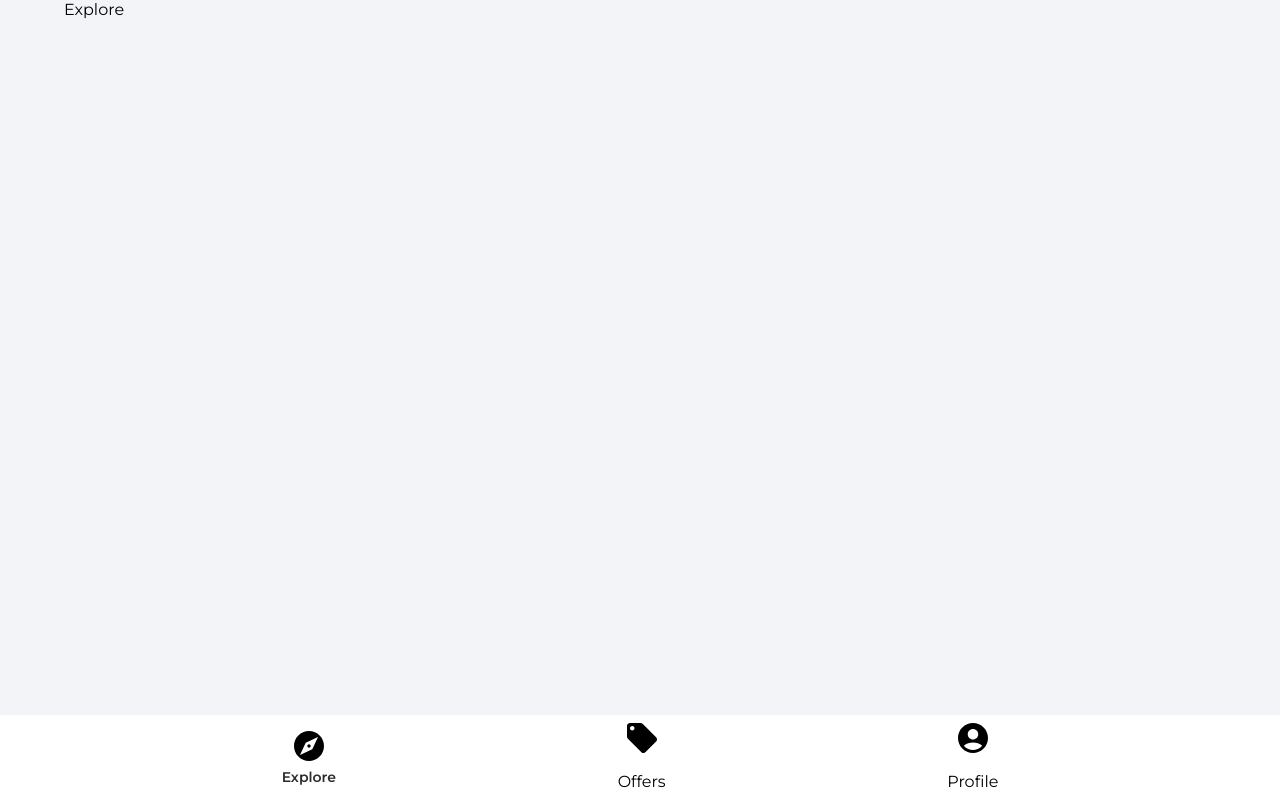
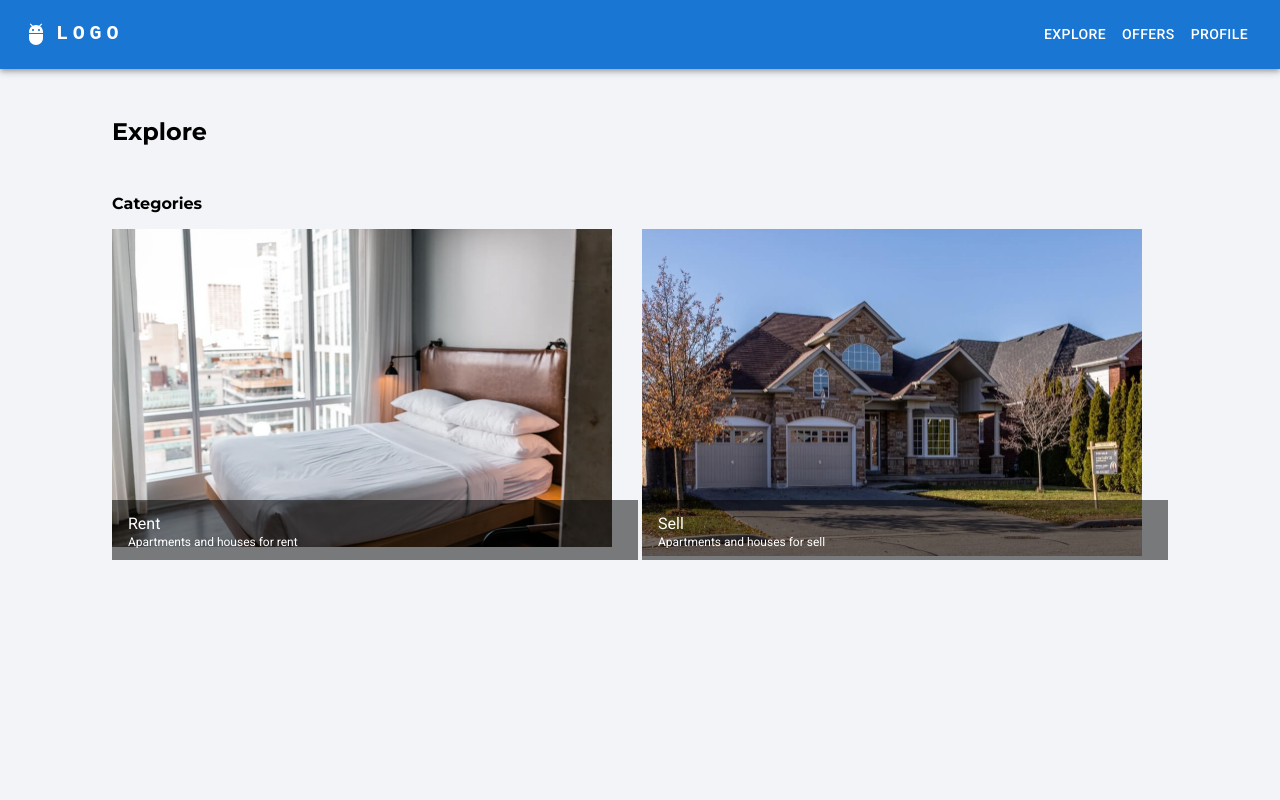
Before and after one commit to aquafinatrippy/360-market, a React (Create React App) app: page / in a window 1280 px wide. Built offline with nearby package versions, Linux system fonts and the light colour scheme; no server answers.

Commit message:
created desktop header and getting listing

```diff
--- a/src/App.jsx
+++ b/src/App.jsx
@@ -1,8 +1,9 @@
 import { BrowserRouter as Router, Route, Routes } from "react-router-dom";
-import { ToastContainer, toast } from "react-toastify";
+import { ToastContainer } from "react-toastify";
 import "react-toastify/dist/ReactToastify.css";
 import "./index.css";
 import "./styles/link.scss";
+import "./styles/overall.scss";
 import { Navbar } from "./components/Navbar";
 import { Explore } from "./pages/Explore";
 import { ForgetPassword } from "./pages/ForgotPassword";
@@ -12,22 +13,31 @@ import { SignIn } from "./pages/SignIn";
 import { SignUp } from "./pages/SignUp";
 import { PrivateRoute } from "./components/PrivateRoute";
 import Container from "@mui/material/Container";
+import { Category } from "./pages/Category";
+import DesktopNavbar from "./components/DesktopNavbar";
+import { useResponsivness } from "./hooks/useResponsivness";
 
 function App() {
+  const { isMobile } = useResponsivness();
   return (
+    <>
+      <Router>
+        {!isMobile && <DesktopNavbar></DesktopNavbar>}
         <Container>
-      <Router>
           <Routes>
             <Route path="/" element={<Explore />} />
             <Route path="/offers" element={<Offers />} />
             <Route path="/signin" element={<SignIn />} />
             <Route path="/signup" element={<SignUp />} />
+            <Route path="/category/:categoryName" element={<Category />} />
+
             <Route path="/forgotpassword" element={<ForgetPassword />} />
             <Route path="/profile" element={<PrivateRoute />}>
               <Route path="/profile" element={<Profile />} />
             </Route>
           </Routes>
-        <Navbar></Navbar>
+        </Container>
+        {isMobile && <Navbar></Navbar>}
       </Router>
 
       <ToastContainer
@@ -42,7 +52,7 @@ function App() {
         pauseOnHover
         theme="light"
       ></ToastContainer>
-    </Container>
+    </>
   );
 }
 
--- /dev/null
+++ b/src/components/DesktopNavbar.jsx
@@ -0,0 +1,83 @@
+import * as React from "react";
+import AppBar from "@mui/material/AppBar";
+import Box from "@mui/material/Box";
+import Toolbar from "@mui/material/Toolbar";
+import Typography from "@mui/material/Typography";
+import Container from "@mui/material/Container";
+import Button from "@mui/material/Button";
+import AdbIcon from "@mui/icons-material/Adb";
+import { useNavigate } from "react-router";
+
+const pages = [
+  { name: "Explore", to: "/" },
+  { name: "Offers", to: "/offers" },
+  { name: "Profile", to: "/profile" },
+];
+
+function DesktopNavbar() {
+  const navigate = useNavigate();
+
+  return (
+    <AppBar position="static">
+      <Container maxWidth="xl">
+        <Toolbar disableGutters>
+          <AdbIcon sx={{ display: { xs: "none", md: "flex" }, mr: 1 }} />
+          <Typography
+            variant="h6"
+            noWrap
+            component="a"
+            href="/"
+            sx={{
+              mr: 2,
+              display: { xs: "none", md: "flex" },
+              fontFamily: "monospace",
+              fontWeight: 700,
+              letterSpacing: ".3rem",
+              color: "inherit",
+              textDecoration: "none",
+            }}
+          >
+            LOGO
+          </Typography>
+
+          <AdbIcon sx={{ display: { xs: "flex", md: "none" }, mr: 1 }} />
+          <Typography
+            variant="h5"
+            noWrap
+            component="a"
+            href=""
+            sx={{
+              mr: 2,
+              display: { xs: "flex", md: "none" },
+              flexGrow: 1,
+              fontFamily: "monospace",
+              fontWeight: 700,
+              letterSpacing: ".3rem",
+              color: "inherit",
+              textDecoration: "none",
+            }}
+          >
+            LOGO
+          </Typography>
+          <Box
+            sx={{
+              flexGrow: 1,
+              display: { xs: "flex", md: "flex", justifyContent: "end" },
+            }}
+          >
+            {pages.map((page, i) => (
+              <Button
+                key={i}
+                sx={{ my: 2, color: "white", display: "block" }}
+                onClick={() => navigate(page.to)}
+              >
+                {page.name}
+              </Button>
+            ))}
+          </Box>
+        </Toolbar>
+      </Container>
+    </AppBar>
+  );
+}
+export default DesktopNavbar;
--- /dev/null
+++ b/src/hooks/useResponsivness.js
@@ -0,0 +1,18 @@
+import { useEffect, useState } from "react";
+
+export const useResponsivness = () => {
+  const [width, setWidth] = useState(window.innerWidth);
+
+  function handleWindowSizeChange() {
+    setWidth(window.innerWidth);
+  }
+  useEffect(() => {
+    window.addEventListener("resize", handleWindowSizeChange);
+    return () => {
+      window.removeEventListener("resize", handleWindowSizeChange);
+    };
+  }, []);
+
+  const isMobile = width <= 768;
+  return { isMobile };
+};
--- /dev/null
+++ b/src/pages/Category.jsx
@@ -0,0 +1,71 @@
+import React, { useEffect } from "react";
+import { useParams } from "react-router";
+import {
+  collection,
+  getDocs,
+  query,
+  where,
+  orderBy,
+  limit,
+  startAfter,
+} from "firebase/firestore";
+import { toast } from "react-toastify";
+import { db } from "../firebase.config";
+import { Spinner } from "../components/Spinner";
+import { useState } from "react";
+
+export const Category = () => {
+  const [listings, setListings] = useState(null);
+  const [loading, setLoading] = useState(true);
+
+  const params = useParams();
+  useEffect(() => {
+    const fetchListings = async () => {
+      try {
+        const listingsRef = collection(db, "listings");
+        const q = query(
+          listingsRef,
+          where("type", "==", params.categoryName),
+          orderBy("timestamp", "desc"),
+          limit(10)
+        );
+        const querySnap = await getDocs(q);
+        const dbData = [];
+        querySnap.forEach((doc) => {
+          return dbData.push({ id: doc.id, data: doc.data() });
+        });
+        setListings(dbData);
+        setLoading(false);
+      } catch (error) {
+        toast.error("Failed to get listing");
+      }
+    };
+    fetchListings();
+  }, []);
+  return (
+    <div className="category">
+      <header>
+        <p className="pageHeader">
+          {params.categoryName === "rent"
+            ? "Places for rent"
+            : "Places for sale"}
+        </p>
+      </header>
+      {loading ? (
+        <Spinner></Spinner>
+      ) : listings && listings.length > 0 ? (
+        <>
+          <main>
+            <ul>
+              {listings.map((listing, i) => (
+                <li key={i}></li>
+              ))}
+            </ul>
+          </main>
+        </>
+      ) : (
+        <p>No listings for {params.categoryName}</p>
+      )}
+    </div>
+  );
+};
--- a/src/pages/Explore.jsx
+++ b/src/pages/Explore.jsx
@@ -1,5 +1,40 @@
 import React from "react";
+import { Link } from "react-router-dom";
+import rentCategoryImage from "../assets/jpg/rentCategoryImage.jpg";
+import sellCategoryImage from "../assets/jpg/sellCategoryImage.jpg";
+import ImageList from "@mui/material/ImageList";
+import ImageListItem from "@mui/material/ImageListItem";
+import ImageListItemBar from "@mui/material/ImageListItemBar";
 
 export const Explore = () => {
-  return <div>Explore</div>;
+  return (
+    <div className="explore">
+      <header>
+        <h2>Explore</h2>
+      </header>
+      <main>
+        <p className="exploreCategoryHeading">Categories</p>
+        <ImageList cols={2}>
+          <ImageListItem>
+            <Link to="/category/rent">
+              <img className="CategoryLink" src={rentCategoryImage} alt="" />
+            </Link>
+            <ImageListItemBar
+              title={"Rent"}
+              subtitle={"Apartments and houses for rent"}
+            />
+          </ImageListItem>
+          <ImageListItem>
+            <Link to="/category/sell">
+              <img className="CategoryLink" src={sellCategoryImage} alt="" />
+            </Link>
+            <ImageListItemBar
+              title={"Sell"}
+              subtitle={"Apartments and houses for sell"}
+            />
+          </ImageListItem>
+        </ImageList>
+      </main>
+    </div>
+  );
 };
--- a/src/pages/Profile.jsx
+++ b/src/pages/Profile.jsx
@@ -2,7 +2,6 @@ import React from "react";
 import { getAuth, updateProfile } from "firebase/auth";
 import { doc, updateDoc } from "firebase/firestore";
 import { db } from "../firebase.config";
-import { useEffect } from "react";
 import { useState } from "react";
 import { useNavigate } from "react-router";
 import { toast } from "react-toastify";
--- a/src/styles/link.scss
+++ b/src/styles/link.scss
@@ -12,3 +12,8 @@
     cursor: pointer;
   }
 }
+
+.CategoryLink {
+  object-fit: contain;
+  width: 500px;
+}
--- /dev/null
+++ b/src/styles/overall.scss
@@ -0,0 +1,3 @@
+.DesktopNav{
+
+}
```
Lines whose indentation alone changed are shown as unchanged.
